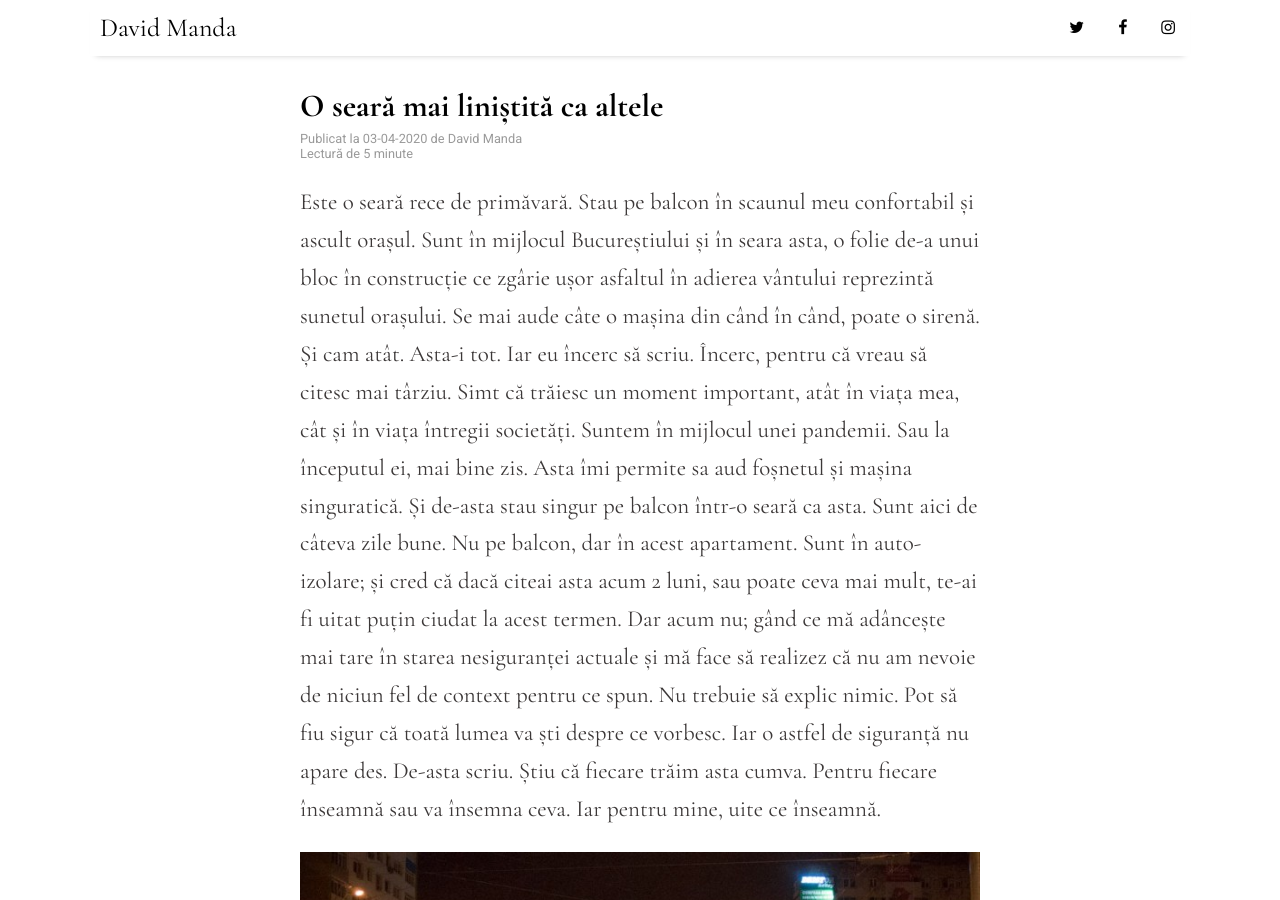
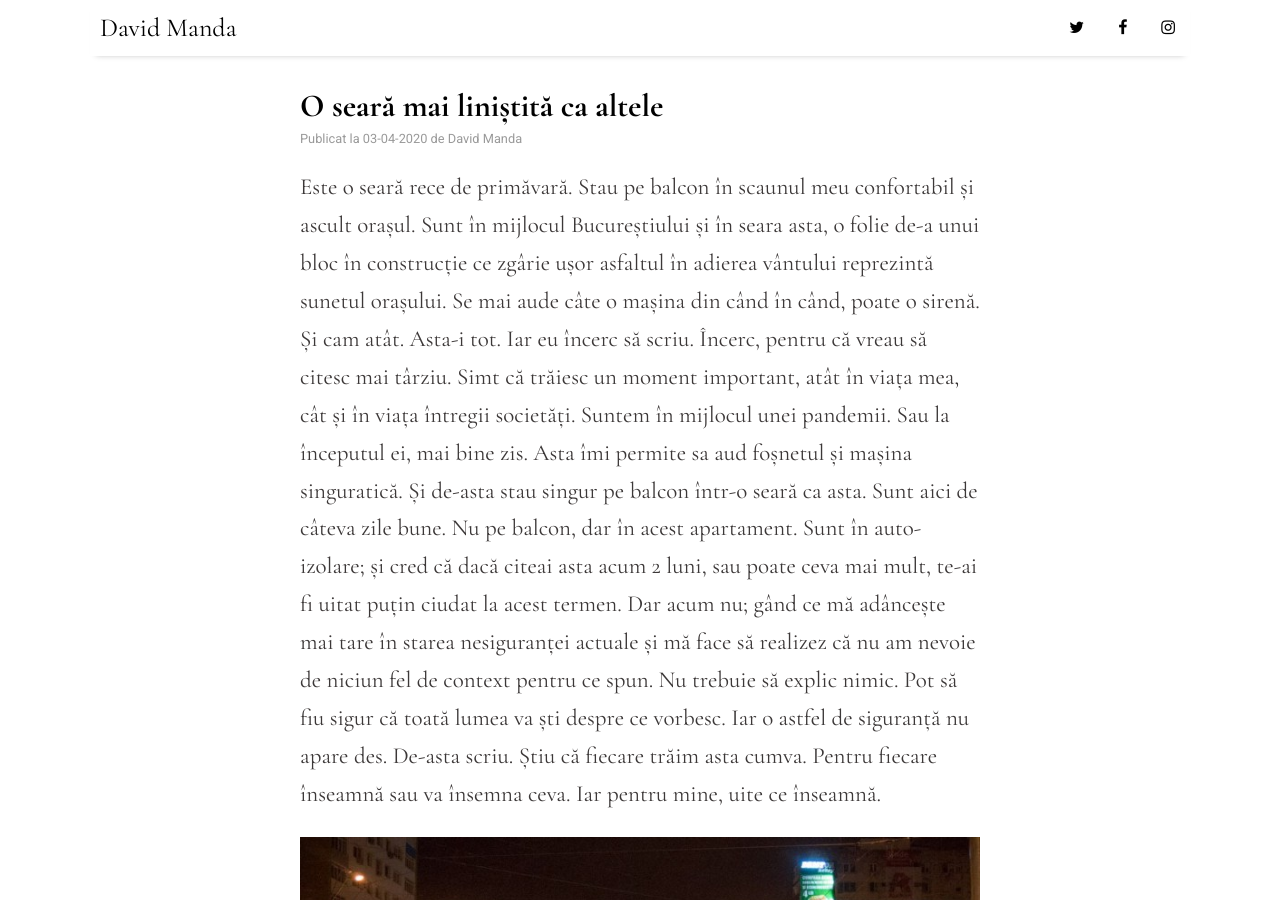
Before and after one commit to DavidManda/DavidManda.github.io, a Jekyll site: the page built from _posts/2020-04-03-pandemic.md, in a window 1280 px wide and 900 px high. Built offline with Jekyll 4.4.1, drawn with Linux system fonts in a browser that asks for light colours; nearby versions of some CDN libraries; comment, search, counter and statistics services are not loaded.

Commit message:
add duration

```diff
--- a/_layouts/post.html
+++ b/_layouts/post.html
@@ -18,7 +18,13 @@
       {{ site.author }}
     {% endif %}
     <br>
-    Lectură de 5 minute
+    {% if page.duration %}
+      Lectură de
+      {{ page.duration }}
+      minute
+    {% else %}
+    {% endif %}
+
   </span>
 
   <article>
```
Also changed, not shown: _posts/2023-04-11-progresul.md (+1 -0 lines).
